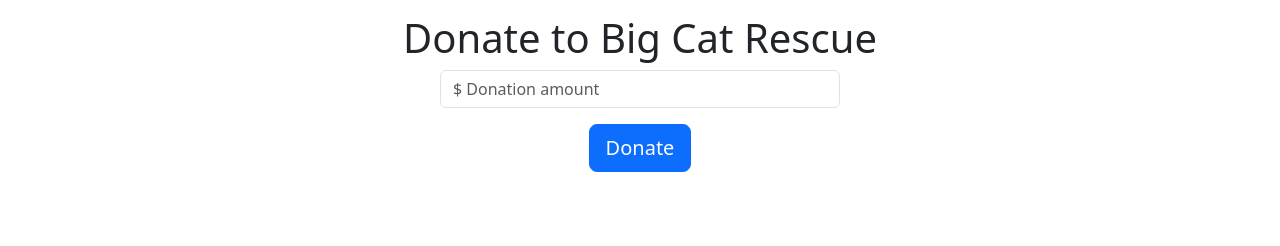
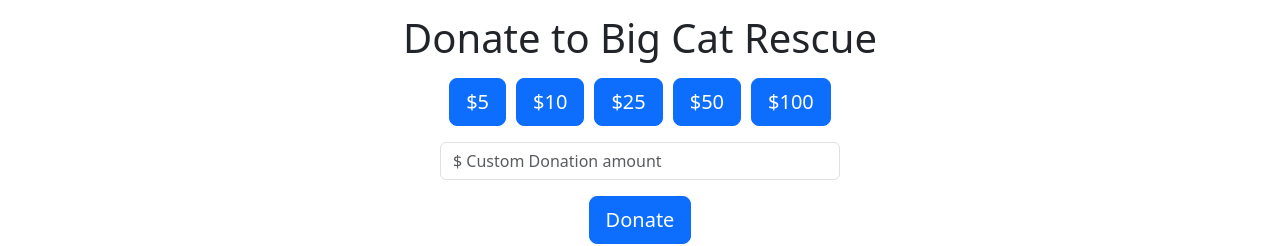
Before and after one commit to chlawrence31/cen3031-project, a React (Create React App) app in the folder frontend/: page /donate in a window 1280 px wide. Shown: the part 702-948 px from the top of the page. Built offline with nearby package versions, Linux system fonts and the light colour scheme; the HTML template or start-up script is replaced by a standard one.

Commit message:
Updated donate.js
Added fixed donation and custom amount buttons to the donate page

```diff
--- a/frontend/src/Pages/Donate.js
+++ b/frontend/src/Pages/Donate.js
@@ -1,19 +1,33 @@
-import React from 'react';
+import React, {useState} from 'react';
 import DonationBanner from '../Components/DonationBanner';
 import { Link } from 'react-router-dom';
 
 function Donate() {
+  const [donationAmount, setDonationAmount] = useState();
+
+  const handleAmountChange = (event) => {
+    setDonationAmount(parseFloat(event.target.value));
+  }
+
   return (
       <div>
         <DonationBanner/>
         <div className = 'mt-5'>
           <h1 className="text-center">Donate to Big Cat Rescue</h1>
           <div style={{ maxWidth: "400px", margin: "0 auto" }}>
-          <input type="number" id="donationAmount" class="form-control mb-3" min="0" required
-          placeholder = "$ Donation amount"></input>
-          <div className ="text-center mt-3">
-          <Link to="/donationlogin" className ="btn btn-lg btn-primary btn-block" type="submit" style={{ marginBottom: '100px'}}>Donate</Link>
-        </div>
+          <div className="text-center mt-3" style={{ display: "flex", justifyContent: "center", gap: "10px" }}>
+            <button onClick={() => setDonationAmount(5)} className="btn btn-lg btn-primary mr-2">$5</button>
+            <button onClick={() => setDonationAmount(10)} className="btn btn-lg btn-primary mr-2">$10</button>
+            <button onClick={() => setDonationAmount(25)} className="btn btn-lg btn-primary mr-2">$25</button>
+            <button onClick={() => setDonationAmount(50)} className="btn btn-lg btn-primary mr-2">$50</button>
+            <button onClick={() => setDonationAmount(100)} className="btn btn-lg btn-primary mr-2">$100</button>
+            </div>
+            <div className="text-center mt-3" style={{marginTop: "10px"}}>
+              <input type="number" id="donationAmount" class="form-control mb-3" min="0" value={donationAmount} onChange={handleAmountChange} required
+            placeholder = "$ Custom Donation amount"></input>
+            <Link to="/donationlogin" className ="btn btn-lg btn-primary btn-block" type="submit" style={{ marginBottom: '100px'}}>Donate</Link>
+            </div>
+
           </div>
       </div>
 
```
